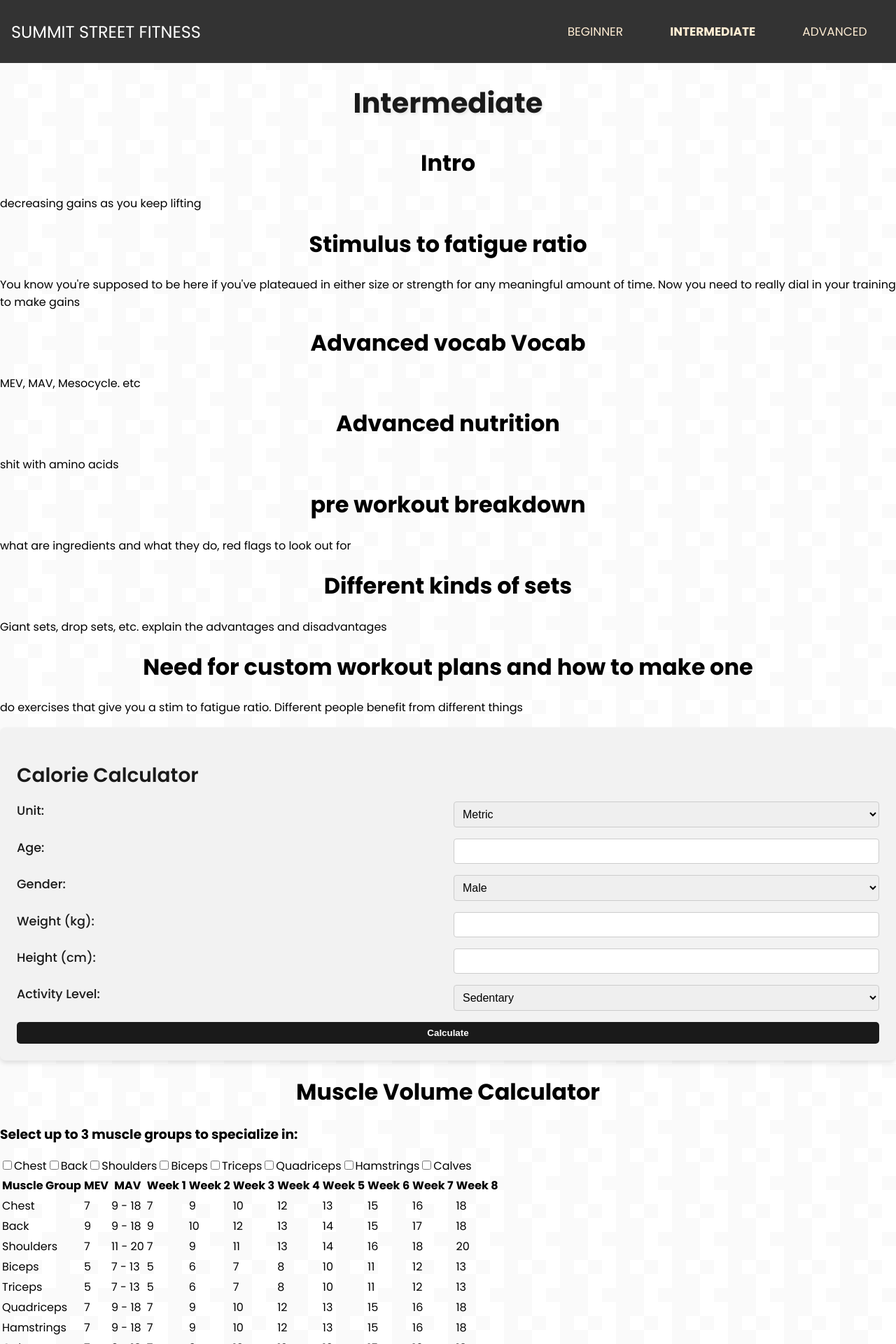
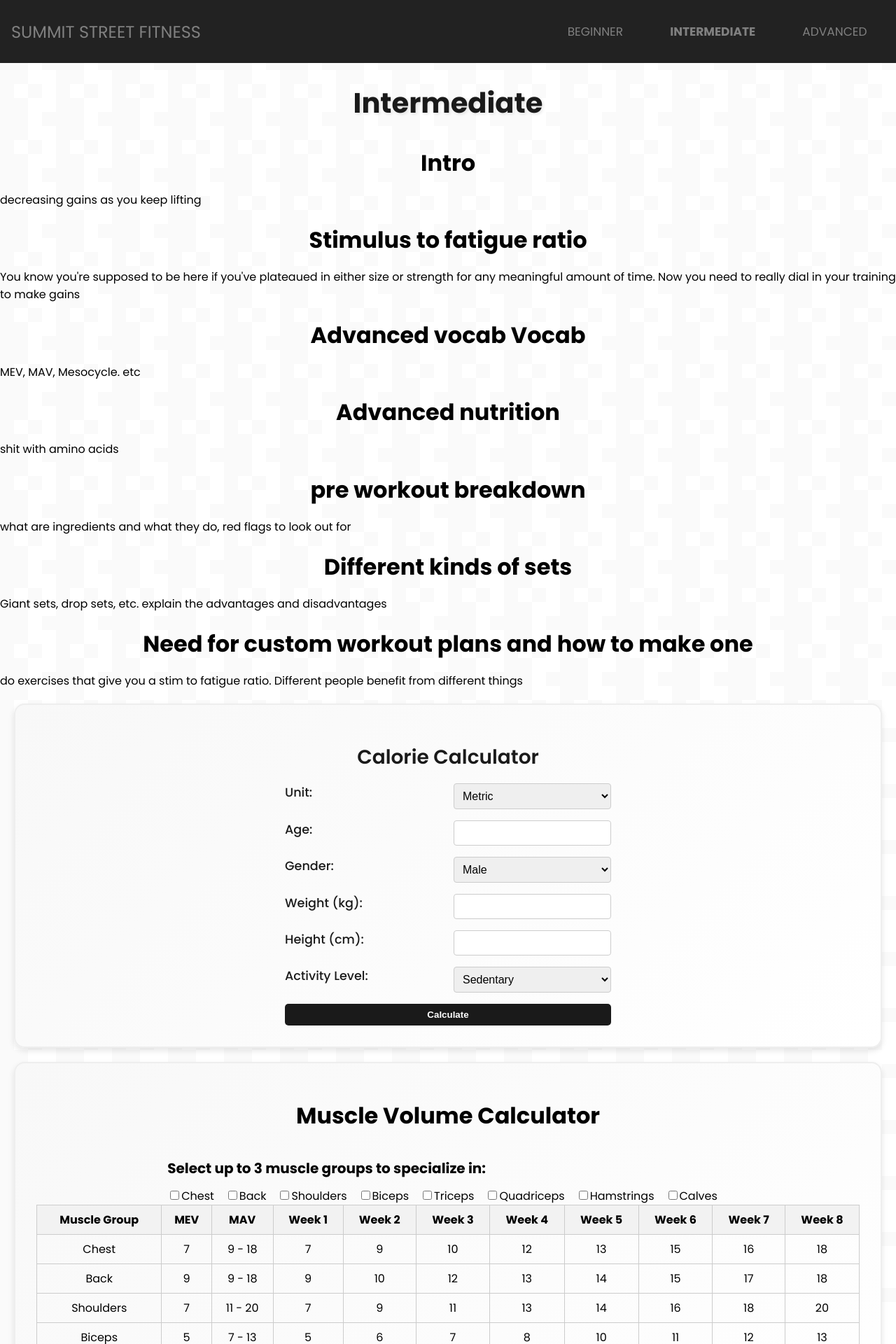
Before and after one commit to mrussotti/Summit-Street-Fitness-2.0, a React (Create React App) app: page /Intermediate in a window 1280 px wide. Shown: the top 1920 px of the page at 70% size. Built offline with nearby package versions, Linux system fonts and the light colour scheme.

Commit message:
added more css

```diff
--- a/src/components/calorieCalculator.module.css
+++ b/src/components/calorieCalculator.module.css
@@ -3,11 +3,21 @@
 .calculatorContainer {
     display: flex;
     flex-direction: column;
-    background-color: #f2f2f2;
-    padding: 1.5rem;
-    border-radius: 8px;
-    box-shadow: 0 4px 6px rgba(0, 0, 0, 0.1);
+    align-items: center;
+    background: linear-gradient(135deg, #f8f8f8 0%, #ffffff 100%);
+    padding: 30px;
+    margin: 20px;
+    border: 2px solid #eee;
+    border-radius: 15px;
+    box-shadow: 0 4px 8px rgba(0, 0, 0, 0.1);
+    transition: all 0.3s ease-in-out;
   }
+
+  .calculatorContainer:hover{
+    transform: translateY(-5px);
+    box-shadow: 0 6px 12px rgba(0, 0, 0, 0.15);
+    border-color: #b8b8b8;
+}
 
   .calculatorTitle {
     font-size: 1.75rem;
--- a/src/components/navbar.module.css
+++ b/src/components/navbar.module.css
@@ -1,20 +1,17 @@
-/* navbar.module.css */
-
 .nav {
     display: flex;
     justify-content: space-between;
     align-items: center;
-    background-color: #333;
+    background-color: #222222;
     padding: 1rem;
-    overflow: visible; /* Add this line */
+    overflow: visible;
     }
 
     .siteTitle {
-    color: #ffffff;
+    color: gray;
     text-decoration: none;
     font-size: 24px;
     text-transform: uppercase;
-
     }
 
     ul {
@@ -36,12 +33,11 @@
     background: transparent;
     border: none;
     padding: 1em 1.5em;
-    color: #ffedd3;
+    color: gray;
     text-transform: uppercase;
     position: relative;
     transition: 0.5s ease;
-    text-decoration: none; /* Add this line */
-
+    text-decoration: none;
     }
 
     .btn::before {
@@ -51,12 +47,12 @@
     bottom: 0;
     height: 2px;
     width: 0;
-    background-color: red;
+    background-color: #BB0000;
     transition: 0.5s ease;
     }
 
     .btn:hover {
-    color: #9e9eb7;
+    color: #BB0000;
     transition-delay: 0.5s;
     }
 
--- a/src/components/recommendationForm.module.css
+++ b/src/components/recommendationForm.module.css
@@ -2,11 +2,19 @@
     display: flex;
     flex-direction: column;
     align-items: center;
-    margin-bottom: 1rem;
-    background-color: #f2f2f2;
-    padding: 1.5rem;
-    border-radius: 8px;
-    box-shadow: 0 4px 6px rgba(0, 0, 0, 0.1);
+    background: linear-gradient(135deg, #f8f8f8 0%, #ffffff 100%);
+    padding: 30px;
+    margin: 20px;
+    border: 2px solid #eee;
+    border-radius: 15px;
+    box-shadow: 0 4px 8px rgba(0, 0, 0, 0.1);
+    transition: all 0.3s ease-in-out;
+  }
+
+  .formContainer:hover{
+        transform: translateY(-5px);
+        box-shadow: 0 6px 12px rgba(0, 0, 0, 0.15);
+        border-color: #b8b8b8;
   }
 
   .formLabel {
--- a/src/components/volumeCalculator.js
+++ b/src/components/volumeCalculator.js
@@ -1,4 +1,5 @@
 import React, { useState, useEffect } from 'react';
+import styles from './volumeCalculator.module.css';
 
 const muscleGroups = [
   { name: 'Chest', mev: 8, mavRange: [10, 20] },
@@ -59,12 +60,12 @@ const calculateProgression = (muscleGroup, weeks) => {
     };
 
     return (
-      <div>
+      <div className={styles.container}>
         <h1>Muscle Volume Calculator</h1>
         <div>
         <h3>Select up to 3 muscle groups to specialize in:</h3>
     {muscleGroups.map((muscleGroup) => (
-            <label key={muscleGroup.name}>
+      <label key={muscleGroup.name} className={styles.muscleCheckbox}>
         <input
           type="checkbox"
           onChange={(event) => handleMuscleSelect(event, muscleGroup)}
@@ -90,7 +91,7 @@ const calculateProgression = (muscleGroup, weeks) => {
     </thead>
     <tbody>
       {adjustedMuscleGroups.map((muscleGroup, index) => (
-              <tr key={muscleGroup.name}>
+        <tr key={muscleGroup.name} className={  selectedMuscles.includes(muscleGroup.name) ? styles.highlightedRow : ''}>
           <td>{muscleGroup.name}</td>
           <td>{muscleGroup.mev}</td>
           <td>{muscleGroup.mavRange.join(' - ')}</td>
--- /dev/null
+++ b/src/components/volumeCalculator.module.css
@@ -0,0 +1,57 @@
+/* muscleVolumeCalculator.module.css */
+
+.container {
+  display: flex;
+  flex-direction: column;
+  align-items: center;
+  background: linear-gradient(135deg, #f8f8f8 0%, #ffffff 100%);
+  padding: 30px;
+  margin: 20px;
+  border: 2px solid #eee;
+  border-radius: 15px;
+  box-shadow: 0 4px 8px rgba(0, 0, 0, 0.1);
+  transition: all 0.3s ease-in-out;
+}
+
+.container:hover{
+      transform: translateY(-5px);
+      box-shadow: 0 6px 12px rgba(0, 0, 0, 0.15);
+      border-color: #b8b8b8;
+}
+
+  h1 {
+    font-size: 2rem;
+    margin-bottom: 1rem;
+    text-align: center;
+  }
+
+  h3 {
+    font-size: 1.25rem;
+    margin-bottom: 0.75rem;
+  }
+
+  .muscleCheckbox {
+    display: inline-block;
+    margin-right: 1rem;
+  }
+
+  table {
+    width: 100%;
+    border-collapse: collapse;
+    margin-bottom: 2rem;
+  }
+
+  th,
+  td {
+    border: 1px solid #ccc;
+    padding: 0.5rem;
+    text-align: center;
+  }
+
+  thead th {
+    background-color: #f2f2f2;
+  }
+
+  .highlightedRow {
+    background-color: rgba(144, 238, 144, 0.3); /* light green with 30% opacity */
+  }
--- a/src/pages/Beginner.js
+++ b/src/pages/Beginner.js
@@ -66,6 +66,7 @@ export default function Beginner() {
 
   return (
     <>
+
       <h1 className={styles.pageTitle}>Beginner</h1>
       <MarkdownCard heading='Outline Your Goals' markdownContent={Outline} />
       {!recommendation && (
```
Also changed, not shown: src/components/depreciated/VerticalCard copy.js (renamed from src/components/VerticalCard copy.js), src/pages/Advanced.js (indentation only). Lines whose indentation alone changed are shown as unchanged.
